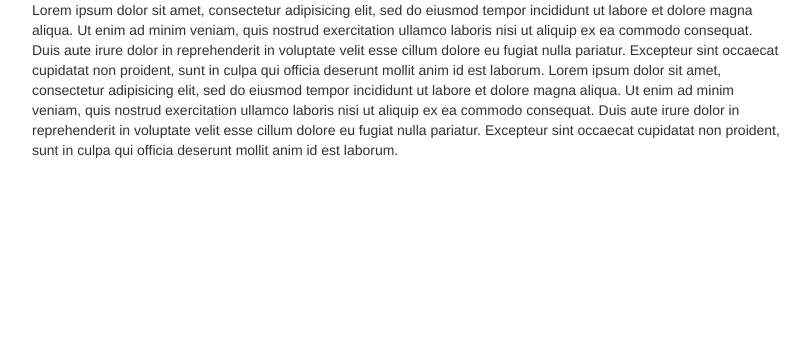
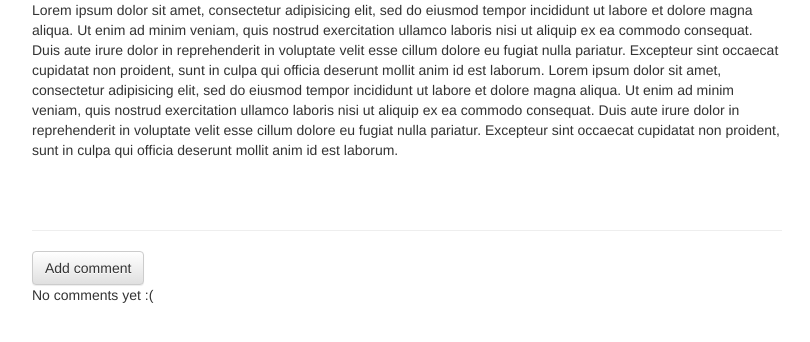
Before and after one commit to marenkol/django-girls-blog, a Django app: page /post/1 in a window 1280 px wide. Shown: the part 213-555 px from the top of the page, without its empty margins (23-833 px from the left). Run offline with Django 3.2, Linux system fonts and the light colour scheme; data comes from the database, SQL or seed files in the repository; both versions use the stored data as it was after the commit; some libraries are stand-ins or nearby versions.

Commit message:
comments

```diff
--- a/myblog/admin.py
+++ b/myblog/admin.py
@@ -1,4 +1,5 @@
 from django.contrib import admin
-from .models import Post
+from .models import Post, Comment
 
 admin.site.register(Post)
+admin.site.register(Comment)
--- a/myblog/models.py
+++ b/myblog/models.py
@@ -15,5 +15,23 @@ class Post(models.Model):
         self.published_date = timezone.now()
         self.save()
 
+    def approved_comments(self):
+        return self.comments.filter(approved_comment=True)
+
     def __str__(self):
         return self.title
+
+
+class Comment(models.Model):
+    post = models.ForeignKey('myblog.Post', related_name='comments')
+    author = models.CharField(max_length=200)
+    text = models.TextField()
+    created_date = models.DateTimeField(default=timezone.now)
+    approved_comment = models.BooleanField(default=False)
+
+    def approve(self):
+        self.approved_comment = True
+        self.save()
+
+    def __str__(self):
+        return self.text
--- a/myblog/static/myblog/css/myblog.css
+++ b/myblog/static/myblog/css/myblog.css
@@ -46,3 +46,7 @@
     .post h1 a, .post h1 a:visited {
         color: #000000;
     }
+
+    .comment {
+        margin: 20px 0px 20px 20px;
+    }
--- a/myblog/templates/myblog/post_detail.html
+++ b/myblog/templates/myblog/post_detail.html
@@ -19,4 +19,24 @@
 		<h1>{{ post.title }}</h1>
 		<p>{{ post.text }}</p>
 	</div>
+
+	<hr>
+	<a class="btn btn-default" href="{% url 'add_comment_to_post' pk=post.pk %}">Add comment</a>
+	{% for comment in post.comments.all %}
+		{% if user.is_authenticated or comment.approved_comment %}
+		<div class="comment">
+			<div class="date">
+				{{ comment.created_date }}
+				{% if not comment.approved_comment %}
+	                <a class="btn btn-default" href="{% url 'comment_remove' pk=comment.pk %}"><span class="glyphicon glyphicon-remove"></span></a>
+	                <a class="btn btn-default" href="{% url 'comment_approve' pk=comment.pk %}"><span class="glyphicon glyphicon-ok"></span></a>
+	            {% endif %}
+			</div>
+			<strong>{{ comment.author }}</strong>
+			<p>{{ comment.text|linebreaks }}</p>
+		</div>
+		{% endif %}
+	{% empty %}
+		<p>No comments yet :(</p>
+	{% endfor %}
 {% endblock %}
--- a/myblog/templates/myblog/post_list.html
+++ b/myblog/templates/myblog/post_list.html
@@ -9,6 +9,7 @@
 		</div>
 		<h1><a href=" {% url 'post_detail' pk=post.pk %} ">{{ post.title }}</a></h1>
 		<p>{{ post.text}}</p>
+		<a href="{% url 'post_detail' pk=post.pk %}">Comments: {{ post.approved_comments.count }}</a>
 	</div>
 	{% endfor %}
 {% endblock %}
--- a/myblog/views.py
+++ b/myblog/views.py
@@ -1,7 +1,7 @@
 from django.shortcuts import render
 from django.utils import timezone
-from .models import Post
-from .forms import PostForm
+from .models import Post, Comment
+from .forms import PostForm, CommentForm
 from django.views.generic.edit import FormView
 from django.contrib.auth.forms import UserCreationForm
 from django.contrib.auth.forms import PasswordResetForm
@@ -64,6 +64,32 @@ def post_remove(request, pk):
     return redirect('post_list')
 
 
+def add_comment_to_post(request, pk):
+    post = get_object_or_404(Post, pk=pk)
+    if request.method == "POST":
+        form = CommentForm(request.POST)
+        if form.is_valid():
+            comment = form.save(commit=False)
+            comment.post = post
+            comment.save()
+            return redirect('post_detail', pk=post.pk)
+    else:
+        form = CommentForm()
+    return render(request, 'myblog/add_comment_to_post.html', {'form': form})
+
+@login_required
+def comment_approve(request, pk):
+    comment = get_object_or_404(Comment, pk=pk)
+    comment.approve()
+    return redirect('post_detail', pk=comment.post.pk)
+
+@login_required
+def comment_remove(request, pk):
+    comment = get_object_or_404(Comment, pk=pk)
+    post_pk = comment.post.pk
+    comment.delete()
+    return redirect('post_detail', pk=post_pk)
+
 
 # class RegisterFormView(FormView):
 #     form_class = UserCreationForm
--- a/mysite/urls.py
+++ b/mysite/urls.py
@@ -37,5 +37,8 @@ urlpatterns = [
     url(r'^post/(?P<pk>\d+)/publish/$', post_publish, name='post_publish'),
     url(r'^post/(?P<pk>\d+)/remove/$', post_remove, name='post_remove' ),
 
+    url(r'^post/(?P<pk>\d+)/comment/$', add_comment_to_post, name='add_comment_to_post'),
+    url(r'^comment/(?P<pk>\d+)/approve/$', comment_approve, name='comment_approve' ),
+    url(r'^comment/(?P<pk>\d+)/remove/$', comment_remove, name='comment_remove' ),
 
 ]
```
Also changed, not shown: myblog/forms.py (+8 -1 lines), myblog/templates/myblog/add_comment_to_post.html (added, +9 -0 lines), db.sqlite3, myblog/migrations/0002_comment.py (added).
